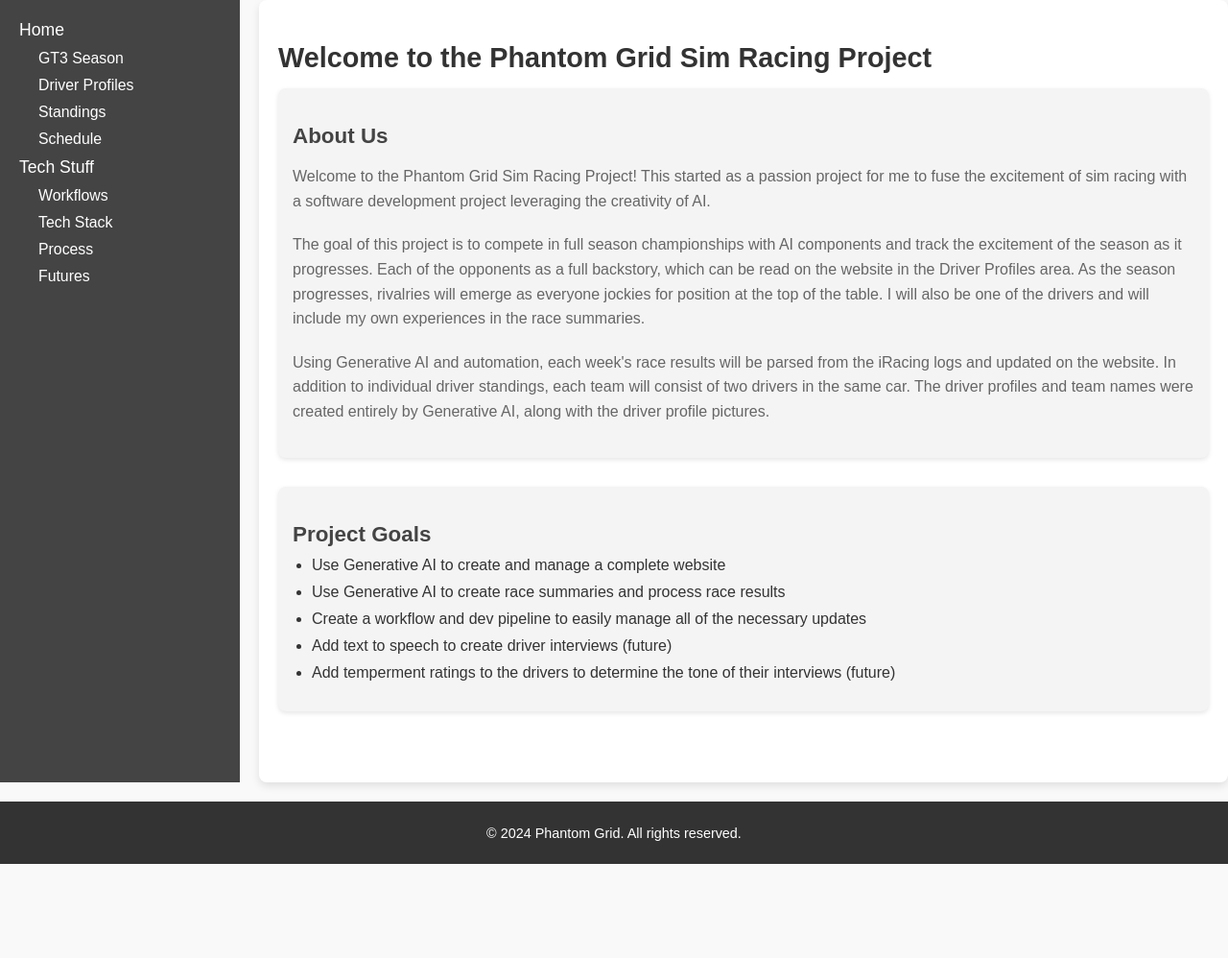
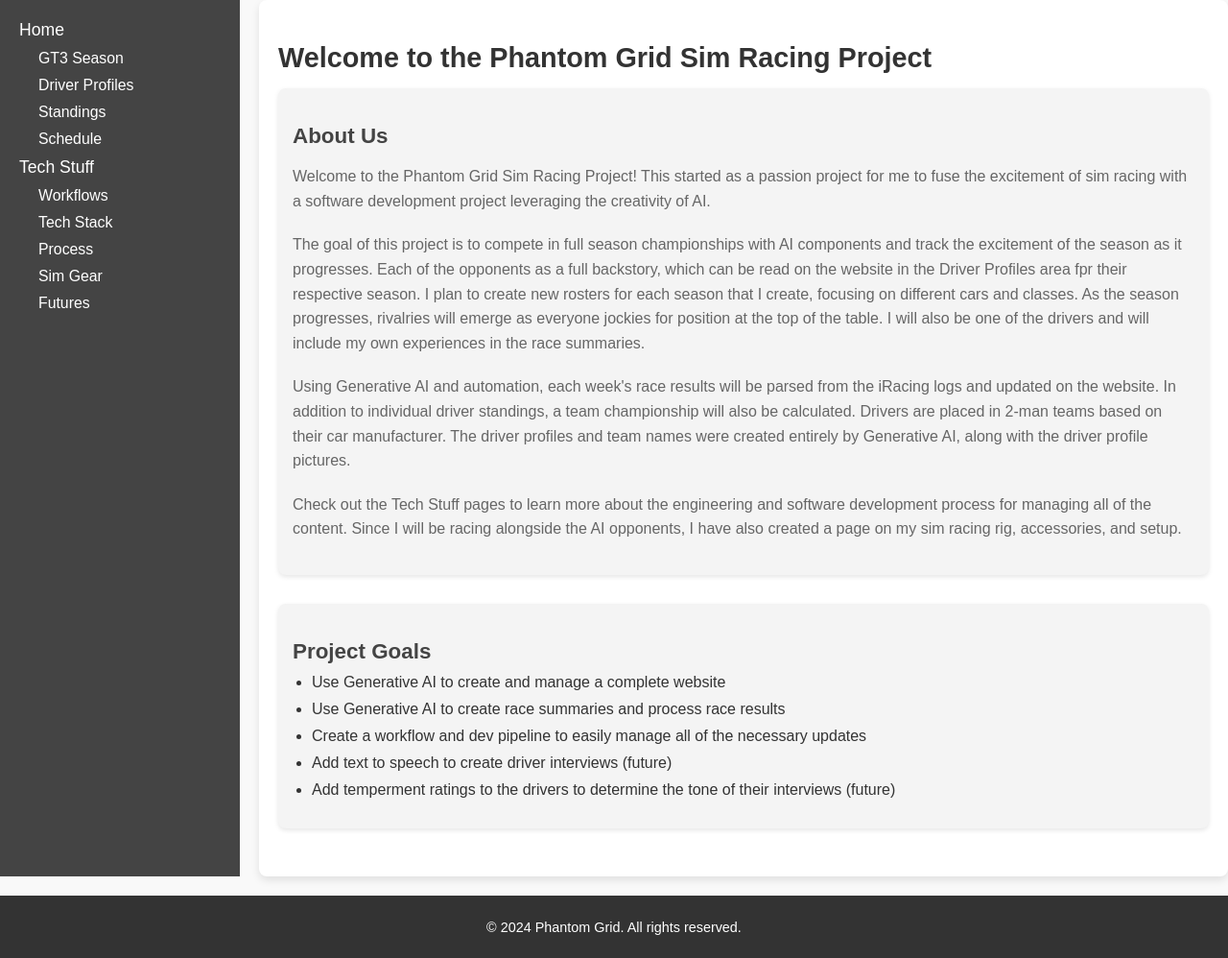
Before and after one commit to jadavison91/jadavison91.github.io, a Jekyll site: the page built from index.html, in a window 1280 px wide. Shown: the whole page at 96% size. Built offline with Jekyll 4.4.1, drawn with Linux system fonts in a browser that asks for light colours; before the commit the page ends 900 px from its top, so only the background shows below that.

Commit message:
adding some placeholder pages

```diff
--- a/_includes/nav.html
+++ b/_includes/nav.html
@@ -12,6 +12,7 @@
             <li><a href="{{ '/tech_workflows.html' | relative_url }}">Workflows</a></li>
             <li><a href="{{ '/tech_stack.html' | relative_url }}">Tech Stack</a></li>
             <li><a href="{{ '/tech_process.html' | relative_url }}">Process</a></li>
+            <li><a href="{{ '/tech_racing_gear.html' | relative_url }}">Sim Gear</a></li>
             <li><a href="{{ '/tech_todos.html' | relative_url }}">Futures</a></li>
         </ul>
     </ul>
--- a/index.html
+++ b/index.html
@@ -12,14 +12,19 @@
 
     <p>The goal of this project is to compete in full season championships with AI components and track the
         excitement of the season as it progresses. Each of the opponents as a full backstory, which can be read
-        on the website in the Driver Profiles area. As the season progresses, rivalries will emerge as everyone
-        jockies for position at the top of the table. I will also be one of the drivers and will include my own
-        experiences in the race summaries. </p>
+        on the website in the Driver Profiles area fpr their respective season. I plan to create new rosters for
+        each season that I create, focusing on different cars and classes. As the season progresses, rivalries will
+        emerge as everyone jockies for position at the top of the table. I will also be one of the drivers and will
+        include my own experiences in the race summaries. </p>
 
     <p>Using Generative AI and automation, each week's race results will be parsed from the iRacing logs and updated
-        on the website. In addition to individual driver standings, each team will consist of two drivers in the same
-        car. The driver profiles and team names were created entirely by Generative AI, along with the driver profile
-        pictures.
+        on the website. In addition to individual driver standings, a team championship will also be calculated. Drivers
+        are placed in 2-man teams based on their car manufacturer. The driver profiles and team names were created
+        entirely by Generative AI, along with the driver profile pictures.
+    </p>
+    <p>Check out the Tech Stuff pages to learn more about the engineering and software development process for managing
+        all of the content. Since I will be racing alongside the AI opponents, I have also created a page on my sim
+        racing rig, accessories, and setup.
     </p>
 </section>
 
```
Also changed, not shown: gt3_roster.html (+13 -14 lines), resources/profile_ellis.webp (renamed from resources/profile_aitken.webp), resources/profile_lee.webp (renamed from resources/profile_sellers.webp).
